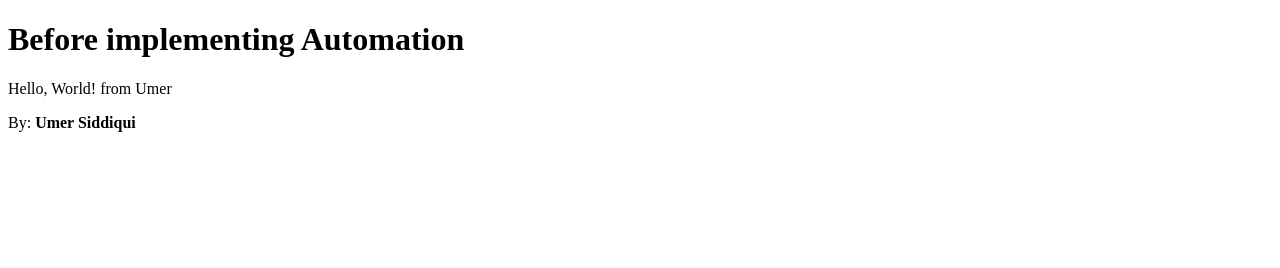
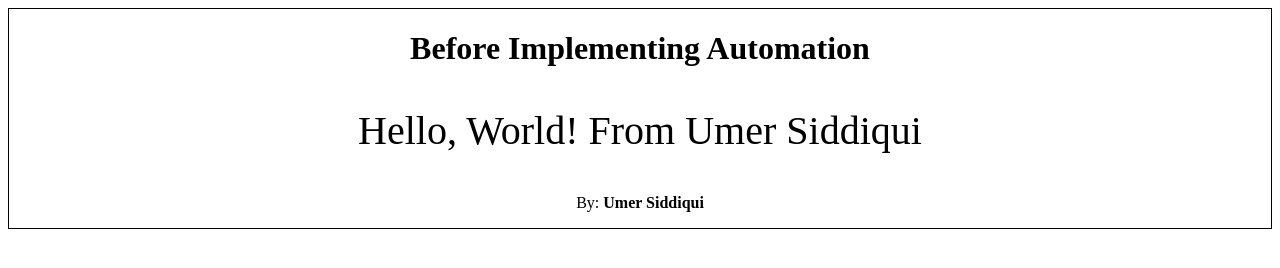
Before and after one commit to umersiddz/PIAIC-Bootcamp2020, a plain HTML site: page index.html in a window 1280 px wide. Drawn offline with Linux system fonts and the light colour scheme.

Commit message:
style.css added

```diff
--- a/index.html
+++ b/index.html
@@ -4,13 +4,18 @@
     <meta charset="UTF-8">
     <meta name="viewport" content="width=device-width, initial-scale=1.0">
     <title>Document</title>
+    <link rel="stylesheet" href="style.css">
 </head>
 <body>
 
-    <h1>Before implementing Automation</h1>
-    <p1>Hello, World! from Umer</p1>
+<div class="main">
+    <h1>Before Implementing Automation</h1>
+
+    <p class="main1">Hello, World! From Umer Siddiqui</p>
 
 
     <p>By: <b> Umer Siddiqui</b></p>
+
+</div>
 </body>
 </html>
--- /dev/null
+++ b/style.css
@@ -0,0 +1,8 @@
+.main {
+    text-align: center;
+    border: 1px solid;
+}
+
+.main1 {
+    font-size: 40px;
+}
```
